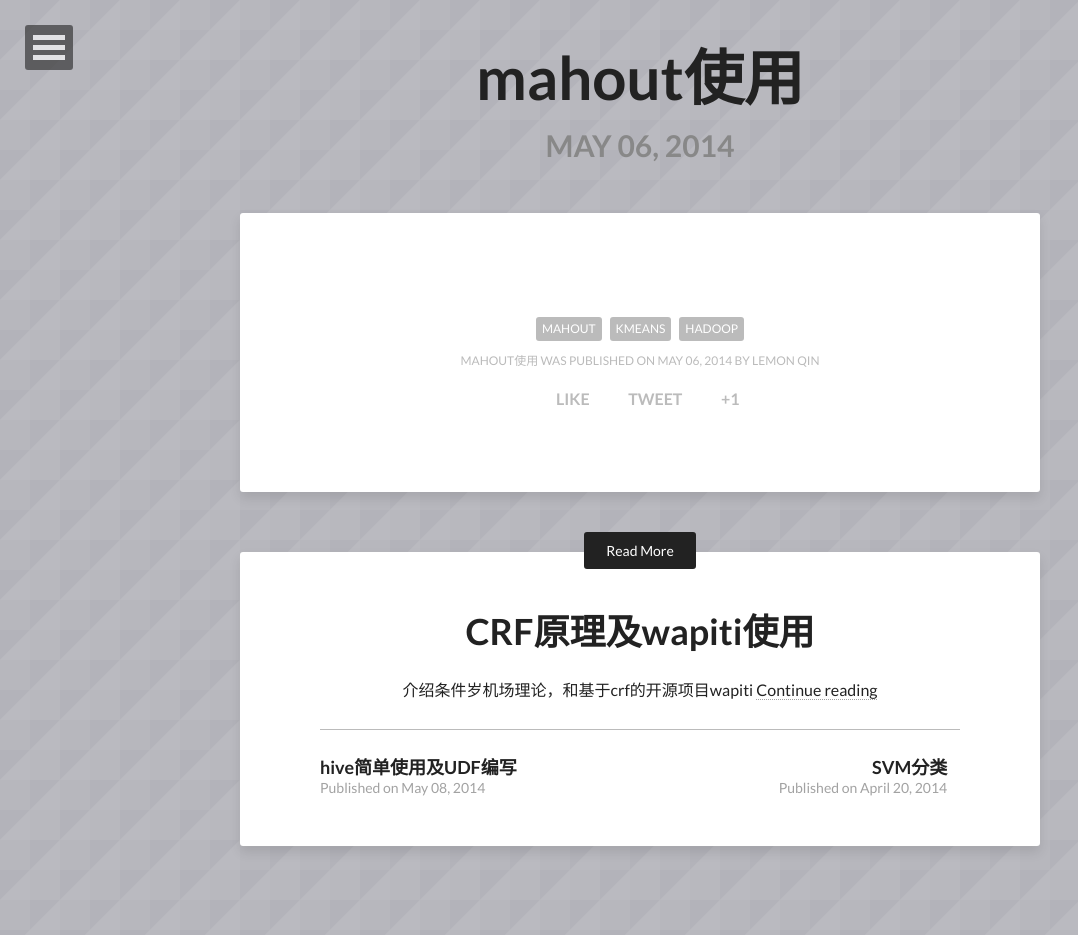
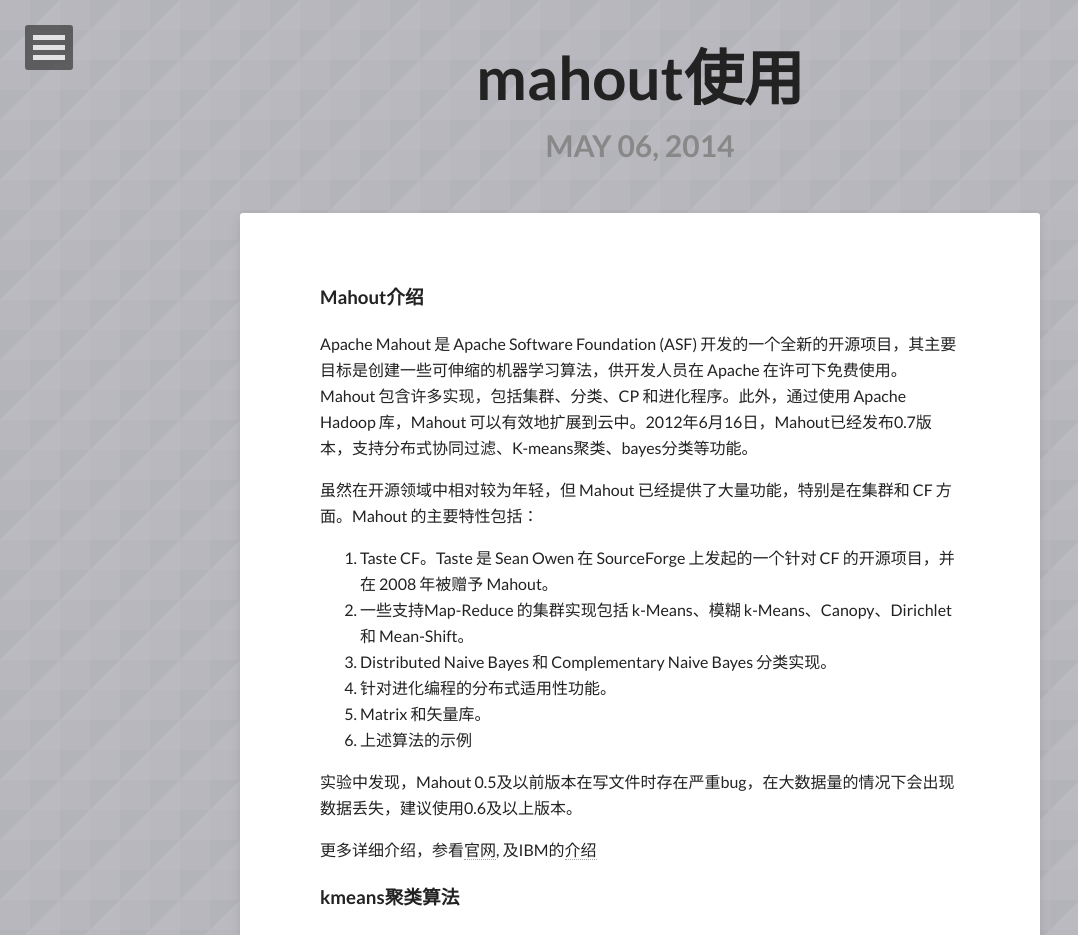
Before and after one commit to lemonQin/lemonqin.github.com, a Jekyll site: the page built from _posts/2014-05-06-mahout.md, in a window 1280 px wide and 1400 px high. Shown: the top 935 px of the window, without its empty margins (0-1078 px from the left). Built offline with Jekyll 4.4.1, drawn with Linux system fonts in a browser that asks for light colours; nearby versions of some CDN libraries; comment, search, counter and statistics services are not loaded; some of the changed text lies outside the part shown.

Commit message:
up mahout

```diff
--- a/_posts/2014-05-06-mahout.md
+++ b/_posts/2014-05-06-mahout.md
@@ -8,3 +8,43 @@
 comments: true
 share: true
 ---
+
+###Mahout介绍
+
+Apache Mahout 是 Apache Software Foundation (ASF) 开发的一个全新的开源项目，其主要目标是创建一些可伸缩的机器学习算法，供开发人员在 Apache 在许可下免费使用。Mahout 包含许多实现，包括集群、分类、CP 和进化程序。此外，通过使用 Apache Hadoop 库，Mahout 可以有效地扩展到云中。2012年6月16日，Mahout已经发布0.7版本，支持分布式协同过滤、K-means聚类、bayes分类等功能。
+
+虽然在开源领域中相对较为年轻，但 Mahout 已经提供了大量功能，特别是在集群和 CF 方面。Mahout 的主要特性包括：
+
+1. Taste CF。Taste 是 Sean Owen 在 SourceForge 上发起的一个针对 CF 的开源项目，并在 2008 年被赠予 Mahout。
+2. 一些支持Map-Reduce 的集群实现包括 k-Means、模糊 k-Means、Canopy、Dirichlet 和 Mean-Shift。
+3. Distributed Naive Bayes 和 Complementary Naive Bayes 分类实现。
+4. 针对进化编程的分布式适用性功能。
+5. Matrix 和矢量库。
+6. 上述算法的示例
+
+实验中发现，Mahout 0.5及以前版本在写文件时存在严重bug，在大数据量的情况下会出现数据丢失，建议使用0.6及以上版本。
+
+更多详细介绍，参看[官网](https://mahout.apache.org/), 及IBM的[介绍](http://www.ibm.com/developerworks/cn/java/j-mahout/)
+
+###kmeans聚类算法
+
+####mahout安装及部署
+
+首先需要搭建hadoop环境，然后到mahout官网(http://mahout.apache.org/)上下载mahout-distribution-0.7.tar.gz，这个是已经编译好的包，如果下的是源码包，则需要安装maven来编译。
+
+其次，需要设置环境变量sudo vi /etc/profile例如：
+{% highlight html %}
+export HADOOP_HOME=/home/guang/Desktop/tools/hadoop-0.20.2
+export HADOOP_CONF_DIR=/home/guang/Desktop/tools/hadoop-0.20.2/conf
+export MAHOUT_HOME=/home/guang/Desktop/tools/mahout-distribution-0.7
+export PATH=$HADOOP_HOME/bin:$MAHOUT_HOME/bin:$PATH
+{% endhighlight %}
+
+最后，测试hadoop，出现以下内容则hadoop能够正常运行：
+![image](https://github.com/lemonQin/lemonqin.github.com/tree/master/images/mahout-1.jpg)
+
+测试mahout，出现以下内容则hadoop能够正常运行：
+![image](https://github.com/lemonQin/lemonqin.github.com/tree/master/images/mahout-2.jpg)
+其中列出了mahout可以运行的算法及简介。至此，mahout部署完成。
+
+####mahout kmeans文本聚类
```
Also changed, not shown: images/mahout-2.jpg (added).
